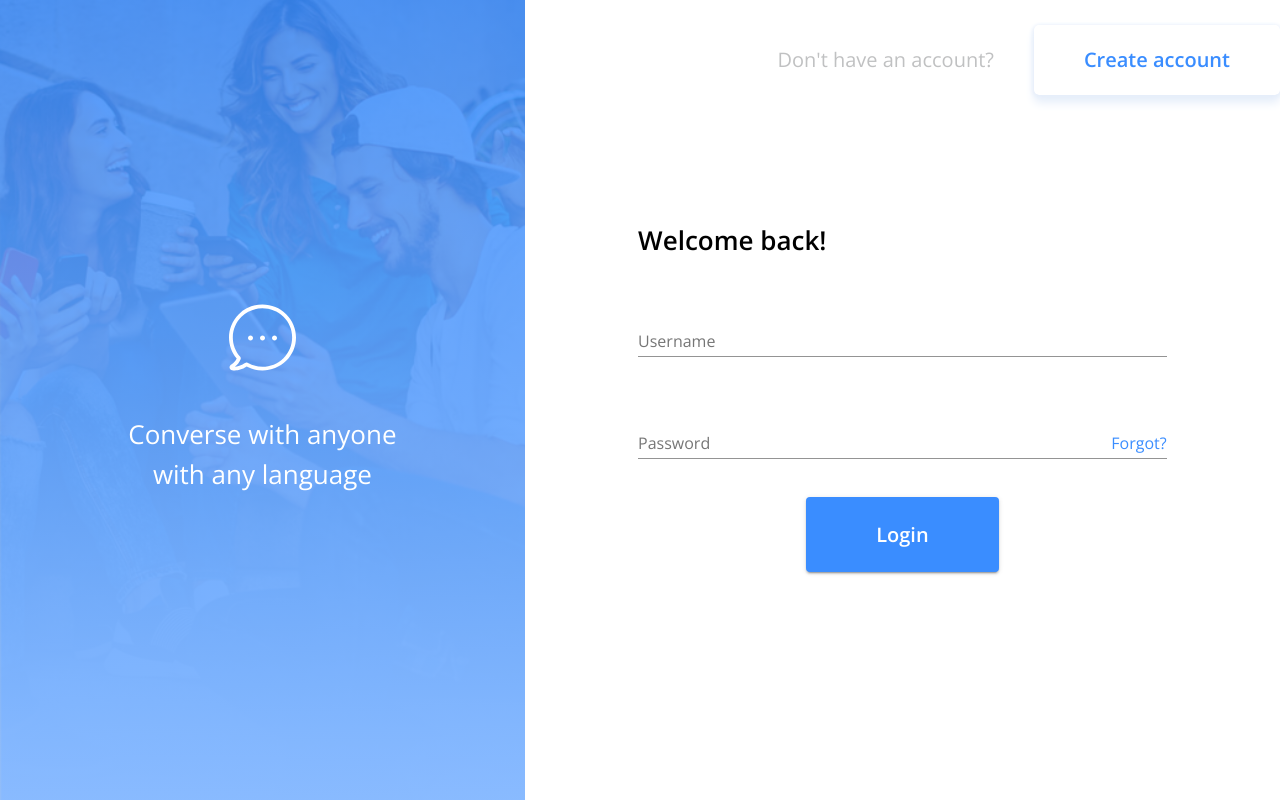
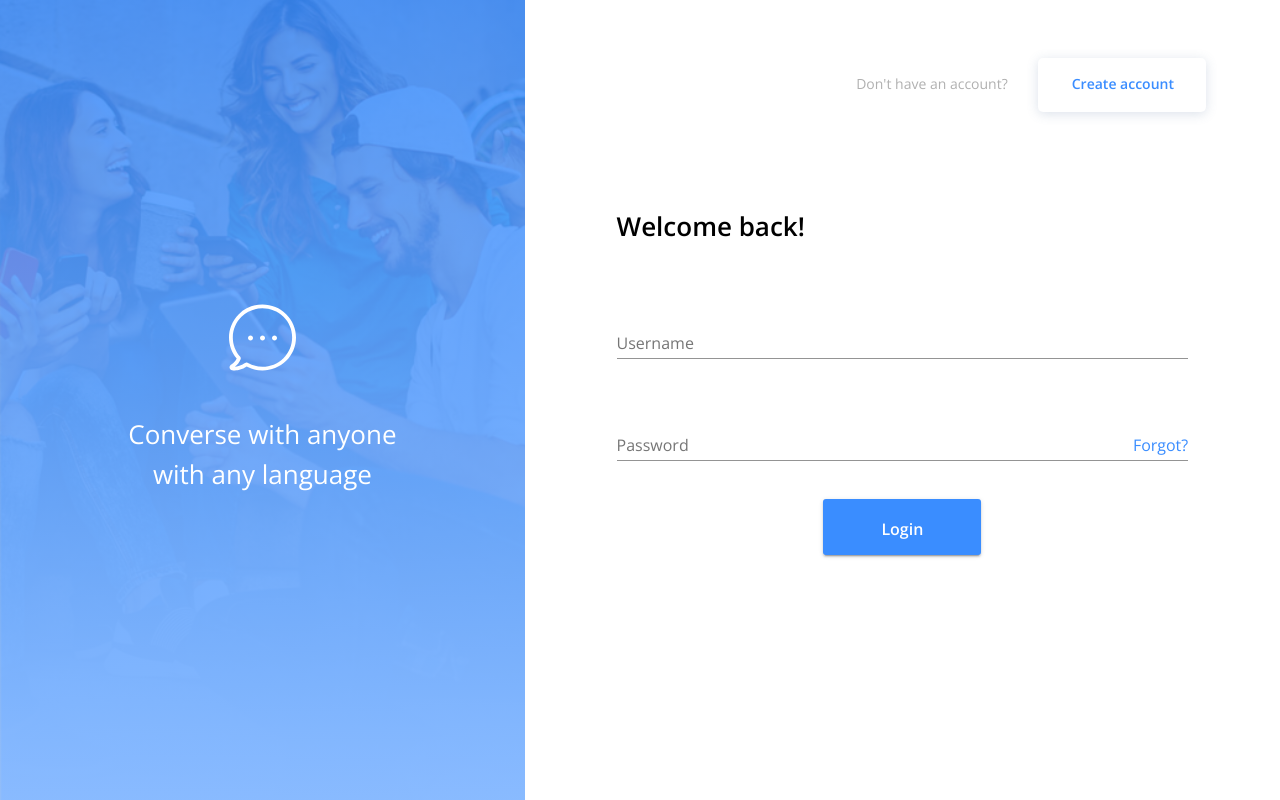
Before and after one commit to MirandaL27/16016e, a React (Create React App) app in the folder client/: page /login in a window 1280 px wide. Built offline with nearby package versions, Linux system fonts and the light colour scheme; no server answers.

Commit message:
fixed styling for components on the login page.

```diff
--- a/client/src/Login.js
+++ b/client/src/Login.js
@@ -37,7 +37,7 @@ const Login = ({ user, login, useStyles}) => {
       <Banner />
       <Grid container justifyContent='center' className={classes.boxText}>
         <FormHeader question="Don't have an account?" btnText='Create account' link='/register'/>
-        <Box width='70%' height="60%">
+        <Box width='75.7%' height="63.4%">
           <Box container className={classes.vertCenterBox}>
             <FormTitle titleText='Welcome back!'/>
             <form onSubmit={handleLogin} width="100%">
--- a/client/src/components/FormButton.js
+++ b/client/src/components/FormButton.js
@@ -8,9 +8,12 @@ import {
 const useStyles = makeStyles((theme) => ({
     submitButton: {
       color: 'white',
-      fontSize: 20,
+      fontSize: 16,
+      fontWeight: "700",
+      lineHeight: '24px',
       backgroundColor: 'rgb(58, 141, 255)',
-      padding: '20px 70px 20px 70px'
+      padding: '18px 58px 14px 58px',
+      borderRadius: '3px',
     }
   }));
 
--- a/client/src/components/FormHeader.js
+++ b/client/src/components/FormHeader.js
@@ -9,21 +9,26 @@ import {
 
   const useStyles = makeStyles((theme) => ({
     greyFont: {
-      color: 'rgb(192,193,194)',
-      fontSize: 20,
-      padding: '40px',
-      lineHeight: 1.5
+      color: 'rgb(176,176,176)',
+      fontSize: 14,
+      weight: '400',
+      paddingTop: '46px',
+      paddingRight: '30px',
+      lineHeight: '19px'
     },
     link: {
       textDecoration: 'none'
     },
     createAccountButton: {
-      padding: '20px 50px 20px 50px',
-      boxShadow: '0px 8px 10px rgb(230, 238, 250), -1px 1px 5px rgb(230, 238, 250), 1px 1px 5px rgb(230, 238, 250);',
+      marginTop: '49px',
+      marginRight: '74px',
+      padding: '16px 32px 19px 34px',
+      boxShadow: '0px 2px 12px rgba(74, 106, 149, 0.2)',
       borderRadius: '5px',
       color: 'rgb(58, 141, 255)',
-      fontSize: 20,
-      lineHeight: 1.5
+      fontSize: 14,
+      fontWeight: "600",
+      lineHeight: '19px'
     },
     topButtonBox: {
       display: 'flex',
--- a/client/src/components/FormTitle.js
+++ b/client/src/components/FormTitle.js
@@ -9,7 +9,7 @@ import {
     title: {
       fontSize: 26,
       fontWeight: "600",
-      marginBottom: '33px',
+      marginBottom: '49px',
       height: '40px',
       lineHeight: '40px'
     }
```
